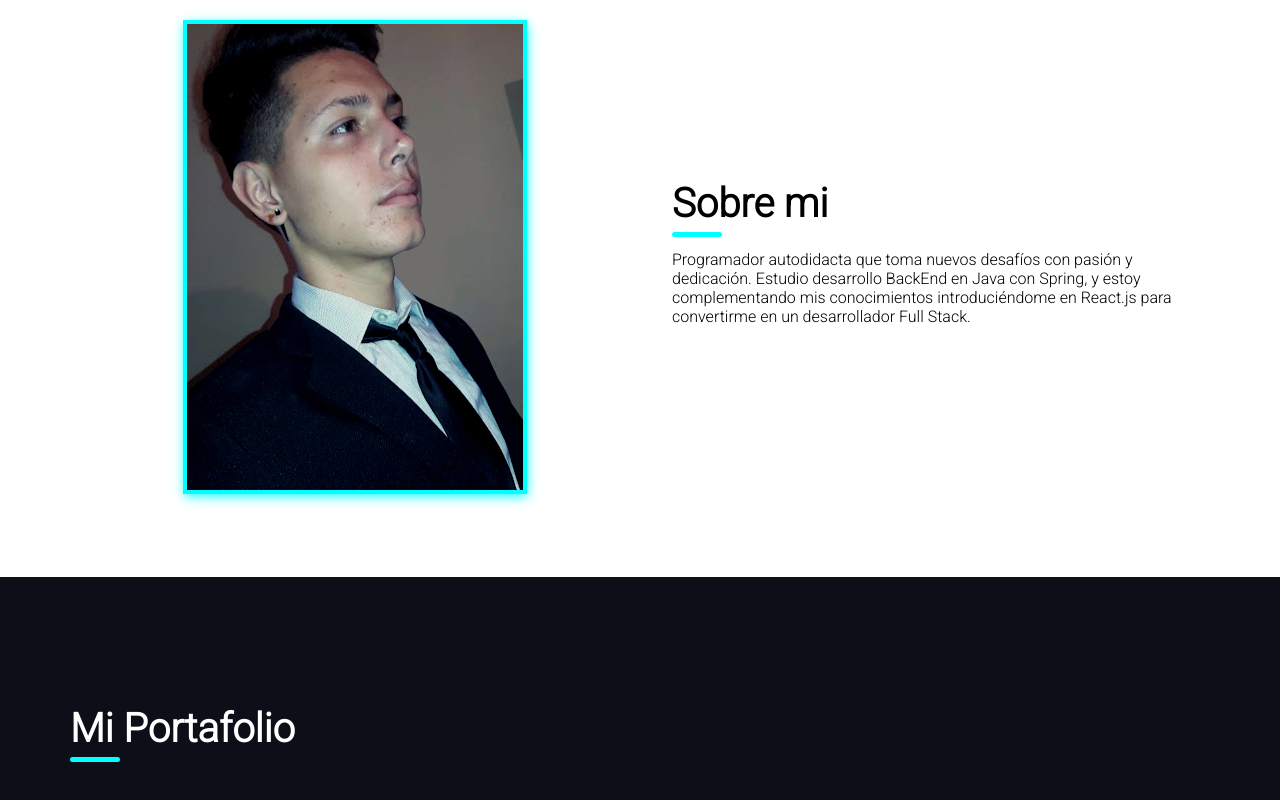
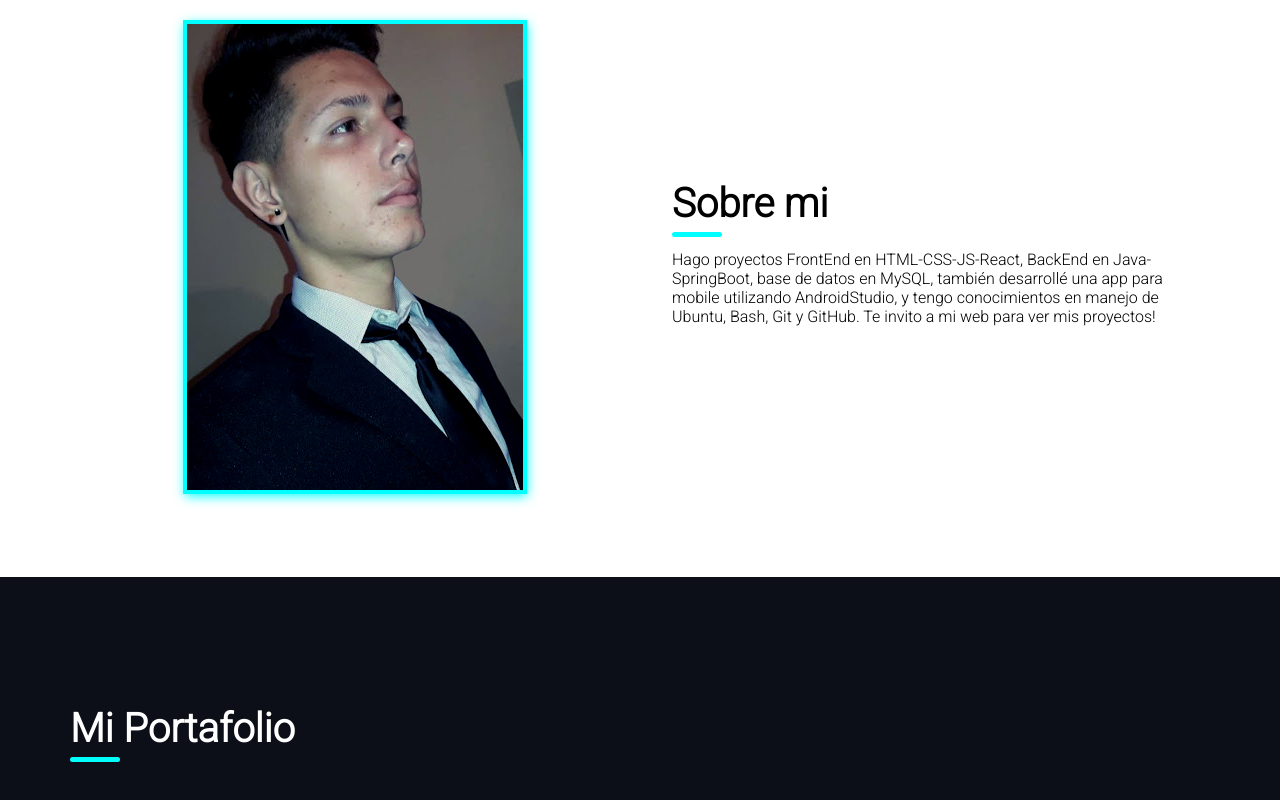
Before and after one commit to mirema975/Portafolio, a plain HTML site: page index.html in a window 1280 px wide. Shown: the part 863-1663 px from the top of the page. Drawn offline with nearby package versions, Linux system fonts and the light colour scheme; no server answers.

Commit message:
Se cambió el contendio del p about info

```diff
--- a/index.html
+++ b/index.html
@@ -49,7 +49,7 @@
             <div class="about-info">
                 <h2>Sobre mi</h2>
                 <div class="divider"></div>
-                <p> Programador autodidacta que toma nuevos desafíos con pasión y dedicación. Estudio desarrollo BackEnd en Java con Spring, y estoy complementando mis conocimientos introduciéndome en React.js para convertirme en un desarrollador Full Stack. </p>
+                <p> Hago proyectos FrontEnd en HTML-CSS-JS-React, BackEnd en Java-SpringBoot, base de datos en MySQL, también desarrollé una app para mobile utilizando AndroidStudio, y tengo conocimientos en manejo de Ubuntu, Bash, Git y GitHub. Te invito a mi web para ver mis proyectos!  </p>
             </div>
         </div>
     </div>
```
